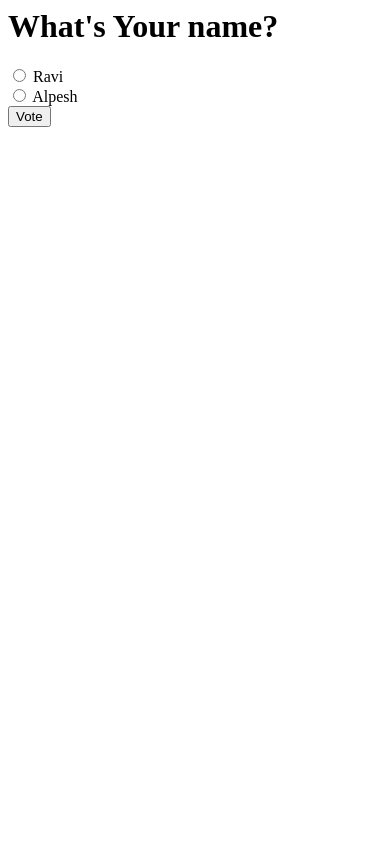
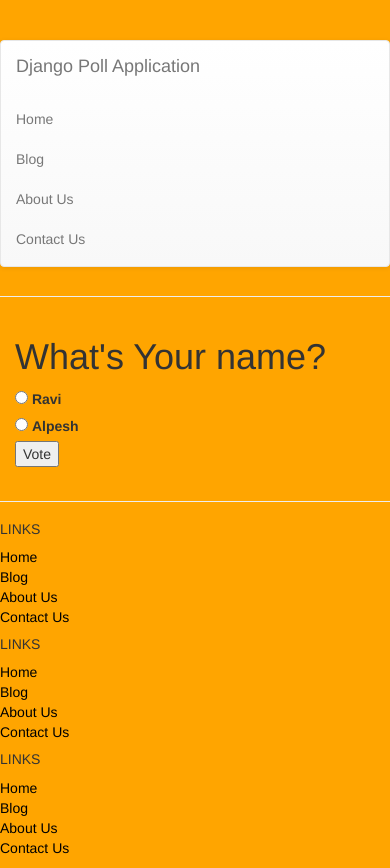
Before and after one commit to ravigateway/django-web-app, a Django app: page /3/ in a window 390 px wide. Before the commit the page ends 127 px from the top, so only its background shows below. Run offline with Django 3.2, Linux system fonts and the light colour scheme; data comes from the database, SQL or seed files in the repository; both versions use the stored data as it was after the commit; some libraries are stand-ins or nearby versions.

Commit message:
Django demo

```diff
--- a/djangoappdemo/polls/models.py
+++ b/djangoappdemo/polls/models.py
@@ -13,7 +13,12 @@ class Question(models.Model):
         return self.question_text
 
     def was_published_recently(self):
-        return self.pub_date >= timezone.now() - datetime.timedelta(days=1)
+        now = timezone.now()
+        return now - datetime.timedelta(days=1) <= self.pub_date <= now
+
+    was_published_recently.admin_order_field = 'pub_date'
+    was_published_recently.boolean = True
+    was_published_recently.short_description = 'Published recently?'
 
 
 class Choice(models.Model):
--- /dev/null
+++ b/djangoappdemo/polls/static/polls/style.css
@@ -0,0 +1,7 @@
+body {
+    background:orange;
+}
+
+li a {
+    color: #000;
+}
--- /dev/null
+++ b/djangoappdemo/polls/templates/polls/base.html
@@ -0,0 +1,42 @@
+{% load static %}
+<html>
+    <head>
+        <title>{% block title %}{% endblock %}</title>
+        <link rel="stylesheet" href="//maxcdn.bootstrapcdn.com/bootstrap/3.2.0/css/bootstrap.min.css">
+        <link rel="stylesheet" href="//maxcdn.bootstrapcdn.com/bootstrap/3.2.0/css/bootstrap-theme.min.css">
+        <link href='//fonts.googleapis.com/css?family=Lobster&subset=latin,latin-ext' rel='stylesheet' type='text/css'>
+        <link rel="stylesheet" type="text/css" href="{% static 'polls/style.css' %}">
+
+        {% block extras_css %}{% endblock %}
+    </head>
+    <body>
+    <div class="content container">
+            <div class="row">
+        {% include "polls/header.html" %}
+            </div>
+
+
+            <div class="row">
+                <div class="col-md-8">
+                {% block content %}
+                {% endblock %}
+                </div>
+            </div>
+
+            <div class="row">
+            {% include "polls/footer.html" %}
+            </div>
+        </div>
+
+  <!-- Bootstrap core JavaScript
+    ================================================== -->
+    <!-- Placed at the end of the document so the pages load faster -->
+    <script src="https://code.jquery.com/jquery-3.2.1.slim.min.js" integrity="sha384-KJ3o2DKtIkvYIK3UENzmM7KCkRr/rE9/Qpg6aAZGJwFDMVNA/GpGFF93hXpG5KkN" crossorigin="anonymous"></script>
+    <script>window.jQuery || document.write('<script src="../../assets/js/vendor/jquery-slim.min.js"><\/script>')</script>
+    <script src="../../assets/js/vendor/popper.min.js"></script>
+    <script src="../../dist/js/bootstrap.min.js"></script>
+    <!-- Just to make our placeholder images work. Don't actually copy the next line! -->
+    <script src="../../assets/js/vendor/holder.min.js"></script>
+    {% block extras_js %}{% endblock %}
+    </body>
+</html>
--- a/djangoappdemo/polls/templates/polls/detail.html
+++ b/djangoappdemo/polls/templates/polls/detail.html
@@ -1,3 +1,8 @@
+{% extends "polls/base.html" %}
+
+{% block title %} {{ question.question_text }} {% endblock %}
+
+{% block content %}
 <h1>{{ question.question_text }}</h1>
 
 {% if error_message %}<p><strong>{{ error_message }}</strong></p>{% endif %}
@@ -10,3 +15,5 @@
 {% endfor %}
 <input type="submit" value="Vote">
 </form>
+
+{% endblock %}
--- /dev/null
+++ b/djangoappdemo/polls/templates/polls/footer.html
@@ -0,0 +1,68 @@
+<!-- Footer -->
+<footer class="page-footer font-small blue pt-4">
+
+  <!-- Footer Links -->
+
+
+    <!-- Grid row -->
+    <div class="row">
+
+
+      <hr class="clearfix w-100 d-md-none pb-3">
+
+      <!-- Grid column -->
+      <div class="col-md-4 mb-md-0 mb-4">
+
+        <!-- Links -->
+        <h5 class="text-uppercase">Links</h5>
+
+        <ul class="list-unstyled">
+            <li><a href="/"> Home</a></li>
+            <li><a href="/blog"> Blog</a></li>
+            <li><a href="/about"> About Us</a></li>
+            <li><a href="/contact"> Contact Us</a></li>
+        </ul>
+
+      </div>
+      <!-- Grid column -->
+
+      <!-- Grid column -->
+      <div class="col-md-4 mb-md-0 mb-4">
+
+        <!-- Links -->
+        <h5 class="text-uppercase">Links</h5>
+
+        <ul class="list-unstyled">
+            <li><a href="/"> Home</a></li>
+            <li><a href="/blog"> Blog</a></li>
+            <li><a href="/about"> About Us</a></li>
+            <li><a href="/contact"> Contact Us</a></li>
+        </ul>
+
+      </div>
+      <!-- Grid column -->
+
+        <!-- Grid column -->
+      <div class="col-md-4 mb-md-0 mb-4">
+
+        <!-- Links -->
+        <h5 class="text-uppercase">Links</h5>
+
+        <ul class="list-unstyled">
+            <li><a href="/"> Home</a></li>
+            <li><a href="/blog"> Blog</a></li>
+            <li><a href="/about"> About Us</a></li>
+            <li><a href="/contact"> Contact Us</a></li>
+        </ul>
+
+      </div>
+      <!-- Grid column -->
+
+    </div>
+    <!-- Grid row -->
+
+
+
+
+</footer>
+<!-- Footer -->
--- /dev/null
+++ b/djangoappdemo/polls/templates/polls/header.html
@@ -0,0 +1,15 @@
+<div class="page-header">
+            <nav class="navbar navbar-default">
+              <div class="container-fluid">
+                <div class="navbar-header">
+                  <a class="navbar-brand" href="/">Django Poll Application</a>
+                </div>
+                <ul class="nav navbar-nav">
+                  <li><a href="/"> Home</a></li>
+                    <li><a href="/blog"> Blog</a></li>
+                    <li><a href="/about"> About Us</a></li>
+                    <li><a href="/contact"> Contact Us</a></li>
+                </ul>
+              </div>
+            </nav>
+        </div>
--- a/djangoappdemo/polls/templates/polls/index.html
+++ b/djangoappdemo/polls/templates/polls/index.html
@@ -1,3 +1,6 @@
+{% extends "polls/base.html" %}
+{% block title %} Home {% endblock %}
+{% block content %}
     {% if latest_question_list %}
         <ul>
         {% for question in latest_question_list %}
@@ -7,3 +10,4 @@
     {% else %}
         <p>No polls are available.</p>
     {% endif %}
+{% endblock %}
--- a/djangoappdemo/polls/templates/polls/results.html
+++ b/djangoappdemo/polls/templates/polls/results.html
@@ -1,3 +1,8 @@
+{% extends "polls/base.html" %}
+
+{% block title %} {{ question.question_text }} {% endblock %}
+
+{% block content %}
 <h1>{{ question.question_text }}</h1>
 
 <ul>
@@ -7,3 +12,4 @@
 </ul>
 
 <a href="{% url 'polls:detail' question.id %}">Vote again?</a>
+{% endblock %}
--- a/djangoappdemo/polls/urls.py
+++ b/djangoappdemo/polls/urls.py
@@ -8,4 +8,7 @@ urlpatterns = [
     path('<int:pk>/', views.DetailView.as_view(), name='detail'),
     path('<int:pk>/results/', views.ResultsView.as_view(), name='results'),
     path('<int:question_id>/vote/', views.vote, name='vote'),
+    path('blog/', views.blog, name='blog'),
+    path('about/', views.about, name='about'),
+    path('contact/', views.contact, name='contact'),
 ]
--- a/djangoappdemo/polls/views.py
+++ b/djangoappdemo/polls/views.py
@@ -1,5 +1,5 @@
-from django.http import HttpResponseRedirect
-from django.shortcuts import render, get_object_or_404
+from django.http import HttpResponseRedirect, HttpResponse
+from django.shortcuts import render, get_object_or_404, loader
 from django.urls import reverse
 from django.views import generic
 
@@ -41,3 +41,26 @@ def vote(request, question_id):
         # with POST data. This prevents data from being posted twice if a
         # user hits the Back button.
         return HttpResponseRedirect(reverse('polls:results', args=(question.id,)))
+
+
+def blog(request):
+    template = loader.get_template('polls/blog.html')
+    context = {
+        'title': "Blog",
+    }
+    return HttpResponse(template.render(context, request))
+
+
+def about(request):
+    template = loader.get_template('polls/about.html')
+    context = {
+        'title': "About",
+    }
+    return HttpResponse(template.render(context, request))
+
+def contact(request):
+    template = loader.get_template('polls/contact.html')
+    context = {
+        'title': "Contact",
+    }
+    return HttpResponse(template.render(context, request))
--- /dev/null
+++ b/etc/ket.txt
@@ -0,0 +1 @@
+beg%#im2v4zd#$fkoj7lf4_03n99=4e3ka5ld7dqx)e%r+z19g
```
Also changed, not shown: djangoappdemo/djangoappdemo/local_settings.py (added, +13 -0 lines), djangoappdemo/djangoappdemo/settings.py (+7 -2 lines), djangoappdemo/polls/admin.py (+18 -1 lines), djangoappdemo/polls/templates/polls/about.html (added, +7 -0 lines), djangoappdemo/polls/templates/polls/blog.html (added, +13 -0 lines), djangoappdemo/polls/templates/polls/contact.html (added, +7 -0 lines), djangoappdemo/db.sqlite3. Lines whose indentation alone changed are shown as unchanged.
